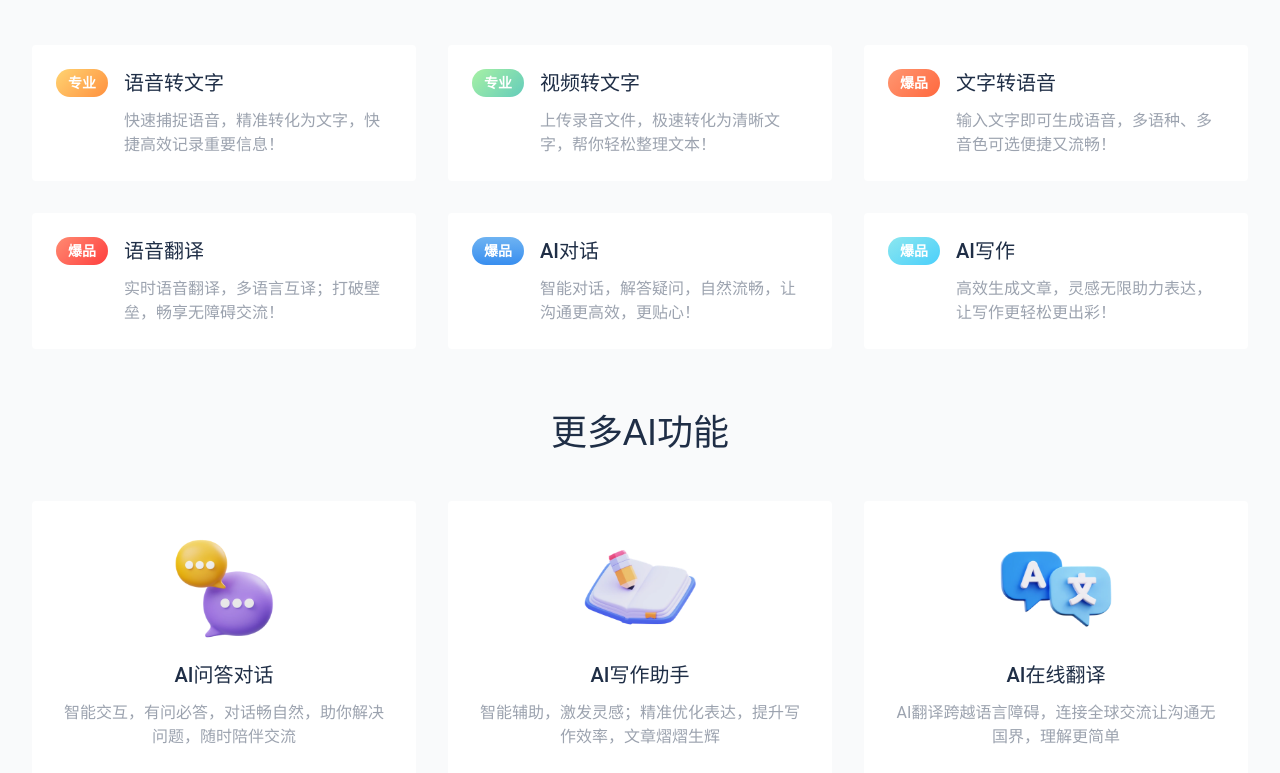
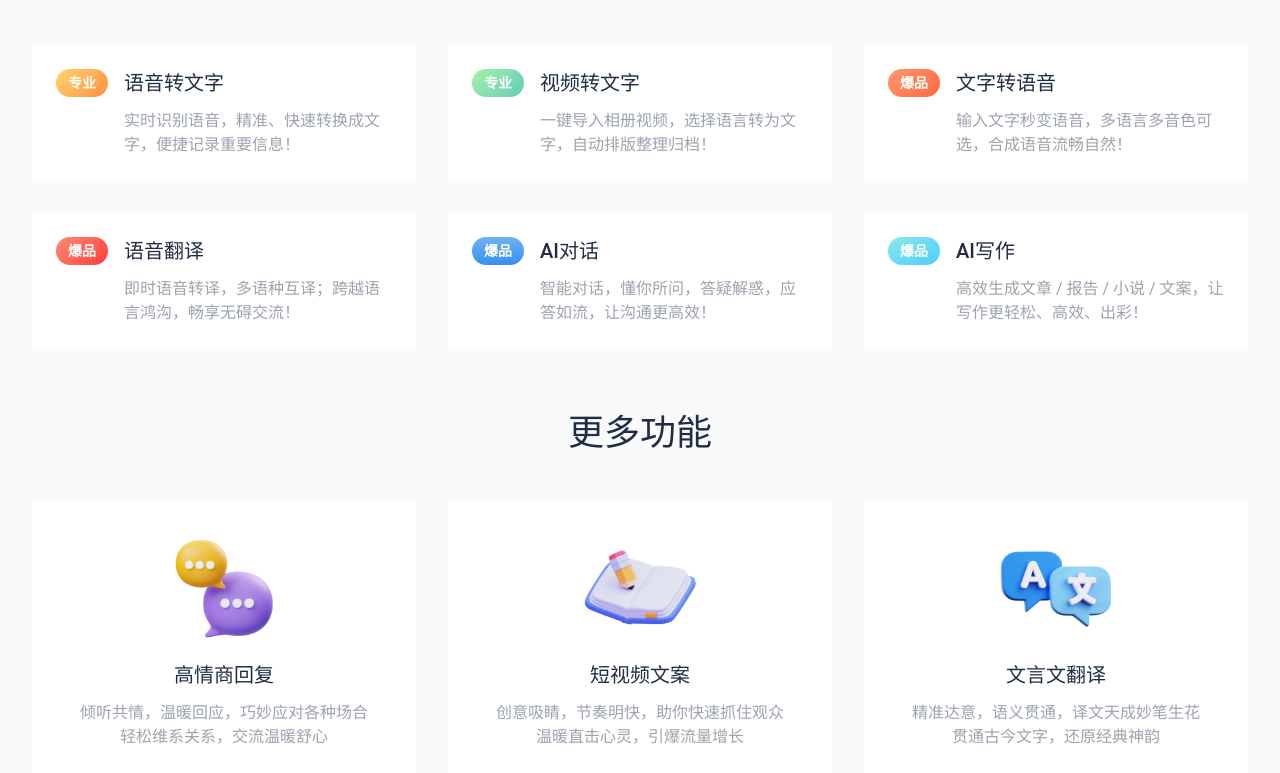
Before and after one commit to ai-apt/apt-website, a plain HTML site: page index.html in a window 1280 px wide. Shown: the part 707-1480 px from the top of the page. Drawn offline with nearby package versions, Linux system fonts and the light colour scheme.

Commit message:
更新 index.html 文件，修改多个文本内容以提升表达清晰度和吸引力，同时更改部分图片描述和链接，确保信息准确传达。

```diff
--- a/index.html
+++ b/index.html
@@ -43,9 +43,9 @@
         <!-- 左侧内容 -->
         <div class="w-full md:w-[500px] text-center md:text-left pt-16 md:pt-0">
           <h1 class="text-[50px] font-heading text-primary leading-tight">录音转文字助手</h1>
-          <p class="text-[20px] text-gray-subtitle mt-2">录音实时转文字，导入外部音视频转文字</p>
+          <p class="text-[20px] text-gray-subtitle mt-2">实时录音转文字，导入外部音视频转文字</p>
           <div class="mt-12 flex flex-row gap-4">
-            <a href="#download"
+            <a href="https://apps.apple.com/cn/app/id6743760547" target="_blank"
               class="flex-1 md:flex-initial inline-flex items-center justify-center px-8 py-3 text-[20px] font-medium rounded-[4px] text-white bg-primary">
               免费下载
             </a>
@@ -79,7 +79,7 @@
               style="background: linear-gradient( 135deg, #FFD472 0%, #FF903E 100%);">专业</span>
             <div class="ml-4">
               <h3 class="text-xl font-medium text-secondary mb-3">语音转文字</h3>
-              <p class="text-gray-400">快速捕捉语音，精准转化为文字，快捷高效记录重要信息！</p>
+              <p class="text-gray-400">实时识别语音，精准、快速转换成文字，便捷记录重要信息！</p>
             </div>
           </article>
 
@@ -89,7 +89,7 @@
               style="background: linear-gradient( 135deg, #A7F1A4 0%, #64CCBB 100%);">专业</span>
             <div class="ml-4">
               <h3 class="text-xl font-medium text-secondary mb-3">视频转文字</h3>
-              <p class="text-gray-400">上传录音文件，极速转化为清晰文字，帮你轻松整理文本！</p>
+              <p class="text-gray-400">一键导入相册视频，选择语言转为文字，自动排版整理归档！</p>
             </div>
           </article>
 
@@ -99,7 +99,7 @@
               style="background: linear-gradient( 135deg, #FF9772 0%, #FF683E 100%);">爆品</span>
             <div class="ml-4">
               <h3 class="text-xl font-medium text-secondary mb-3">文字转语音</h3>
-              <p class="text-gray-400">输入文字即可生成语音，多语种、多音色可选便捷又流畅！</p>
+              <p class="text-gray-400">输入文字秒变语音，多语言多音色可选，合成语音流畅自然！</p>
             </div>
           </article>
 
@@ -109,7 +109,7 @@
               style="background: linear-gradient( 135deg, #FF8B72 0%, #FF3E3E 100%);">爆品</span>
             <div class="ml-4">
               <h3 class="text-xl font-medium text-secondary mb-3">语音翻译</h3>
-              <p class="text-gray-400">实时语音翻译，多语言互译；打破壁垒，畅享无障碍交流！</p>
+              <p class="text-gray-400">即时语音转译，多语种互译；跨越语言鸿沟，畅享无碍交流！</p>
             </div>
           </article>
 
@@ -119,7 +119,7 @@
               style="background: linear-gradient( 180deg, #6EB3F2 0%, #388EEF 100%);">爆品</span>
             <div class="ml-4">
               <h3 class="text-xl font-medium text-secondary mb-3">AI对话</h3>
-              <p class="text-gray-400">智能对话，解答疑问，自然流畅，让沟通更高效，更贴心！</p>
+              <p class="text-gray-400">智能对话，懂你所问，答疑解惑，应答如流，让沟通更高效！</p>
             </div>
           </article>
 
@@ -129,7 +129,7 @@
               style="background: linear-gradient( 147deg, #8CE7EF 0%, #4ACFFB 100%);">爆品</span>
             <div class="ml-4">
               <h3 class="text-xl font-medium text-secondary mb-3">AI写作</h3>
-              <p class="text-gray-400">高效生成文章，灵感无限助力表达，让写作更轻松更出彩！</p>
+              <p class="text-gray-400">高效生成文章 / 报告 / 小说 / 文案，让写作更轻松、高效、出彩！</p>
             </div>
           </article>
         </div>
@@ -140,33 +140,33 @@
     <section class="pb-16 bg-gray-50">
       <div class="max-w-7xl mx-auto px-4 sm:px-6 lg:px-8">
         <h2 class="text-3xl md:text-4xl font-heading text-secondary text-center mb-12">
-          更多AI功能
+          更多功能
         </h2>
         <div class="grid grid-cols-1 md:grid-cols-2 lg:grid-cols-3 gap-8">
           <!-- AI功能卡片 -->
           <article class="bg-white rounded p-8 text-center flex flex-col justify-between">
-            <img class="w-28 mx-auto mb-4" src="./assets/images/aign_01@2x.png" alt="AI问答对话">
+            <img class="w-28 mx-auto mb-4" src="./assets/images/aign_01@2x.png" alt="高情商回复">
             <div>
-              <h3 class="text-xl font-medium text-secondary mb-3">AI问答对话</h3>
-              <p class="text-gray-400">智能交互，有问必答，对话畅自然，助你解决问题，随时陪伴交流</p>
+              <h3 class="text-xl font-medium text-secondary mb-3">高情商回复</h3>
+              <p class="text-gray-400">倾听共情，温暖回应，巧妙应对各种场合<br />轻松维系关系，交流温暖舒心</p>
             </div>
 
           </article>
           <article class="bg-white rounded p-8 text-center flex flex-col justify-between">
 
-            <img class="w-28 mx-auto mb-4" src="./assets/images/aign_02@2x.png" alt="AI写作助手">
+            <img class="w-28 mx-auto mb-4" src="./assets/images/aign_02@2x.png" alt="短视频文案">
             <div>
 
-              <h3 class="text-xl font-medium text-secondary mb-3">AI写作助手</h3>
-              <p class="text-gray-400">智能辅助，激发灵感；精准优化表达，提升写作效率，文章熠熠生辉</p>
+              <h3 class="text-xl font-medium text-secondary mb-3">短视频文案</h3>
+              <p class="text-gray-400">创意吸睛，节奏明快，助你快速抓住观众<br />温暖直击心灵，引爆流量增长</p>
             </div>
 
           </article>
           <article class="bg-white rounded p-8 text-center">
             <img class="w-28 mx-auto mb-4" src="./assets/images/aign_03@2x.png" alt="AI在线翻译">
 
-            <h3 class="text-xl font-medium text-secondary mb-3">AI在线翻译</h3>
-            <p class="text-gray-400">AI翻译跨越语言障碍，连接全球交流让沟通无国界，理解更简单</p>
+            <h3 class="text-xl font-medium text-secondary mb-3">文言文翻译</h3>
+            <p class="text-gray-400">精准达意，语义贯通，译文天成妙笔生花<br />贯通古今文字，还原经典神韵</p>
           </article>
         </div>
       </div>
@@ -182,7 +182,7 @@
           <img
             src="./assets/images/beian.png"
             alt="备案图标" class="w-5 h-5">
-          <span>渝ICP备2025051920号</span>
+          <span>渝ICP备2025051920号-1</span>
         </a>
       </div>
     </div>
```
